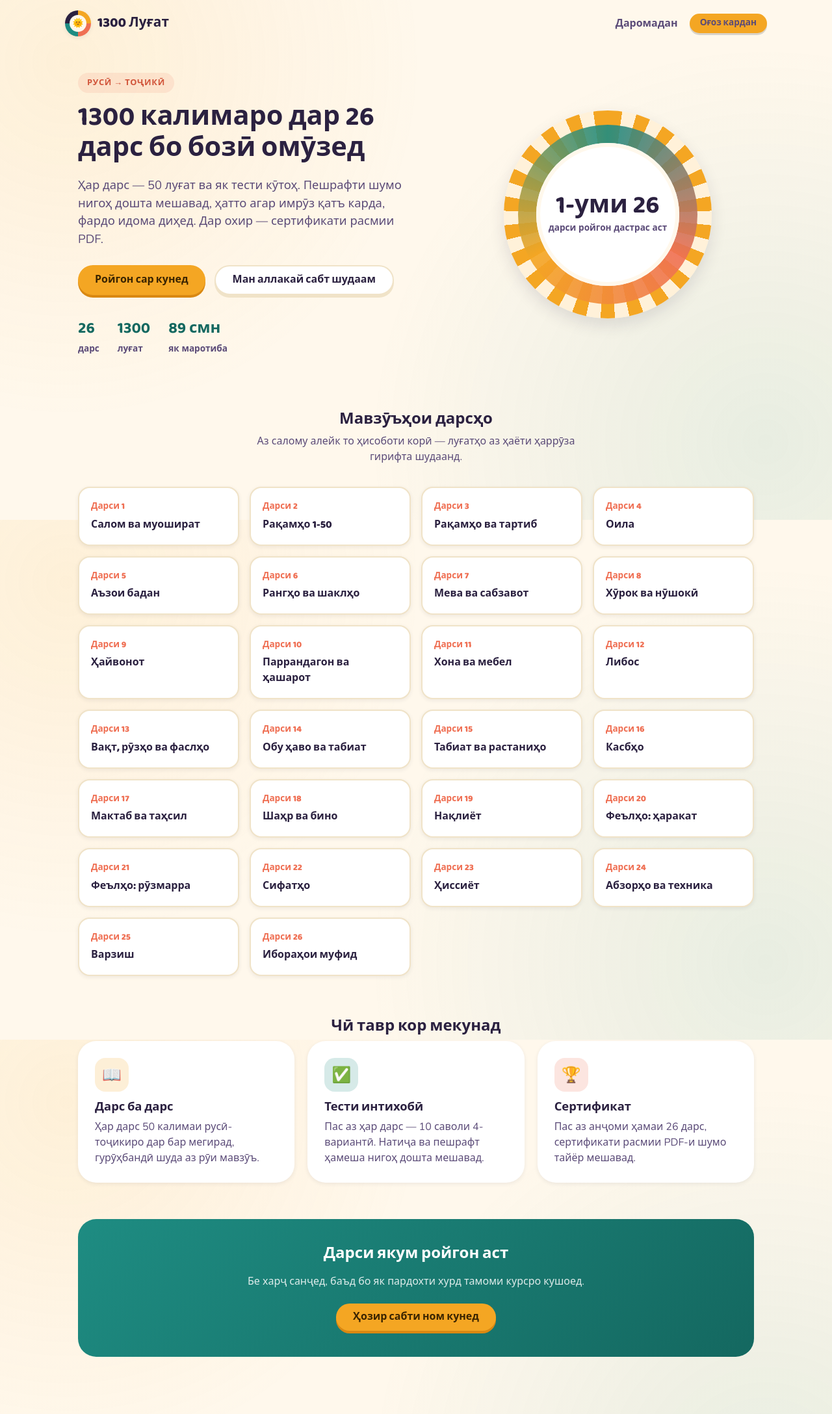
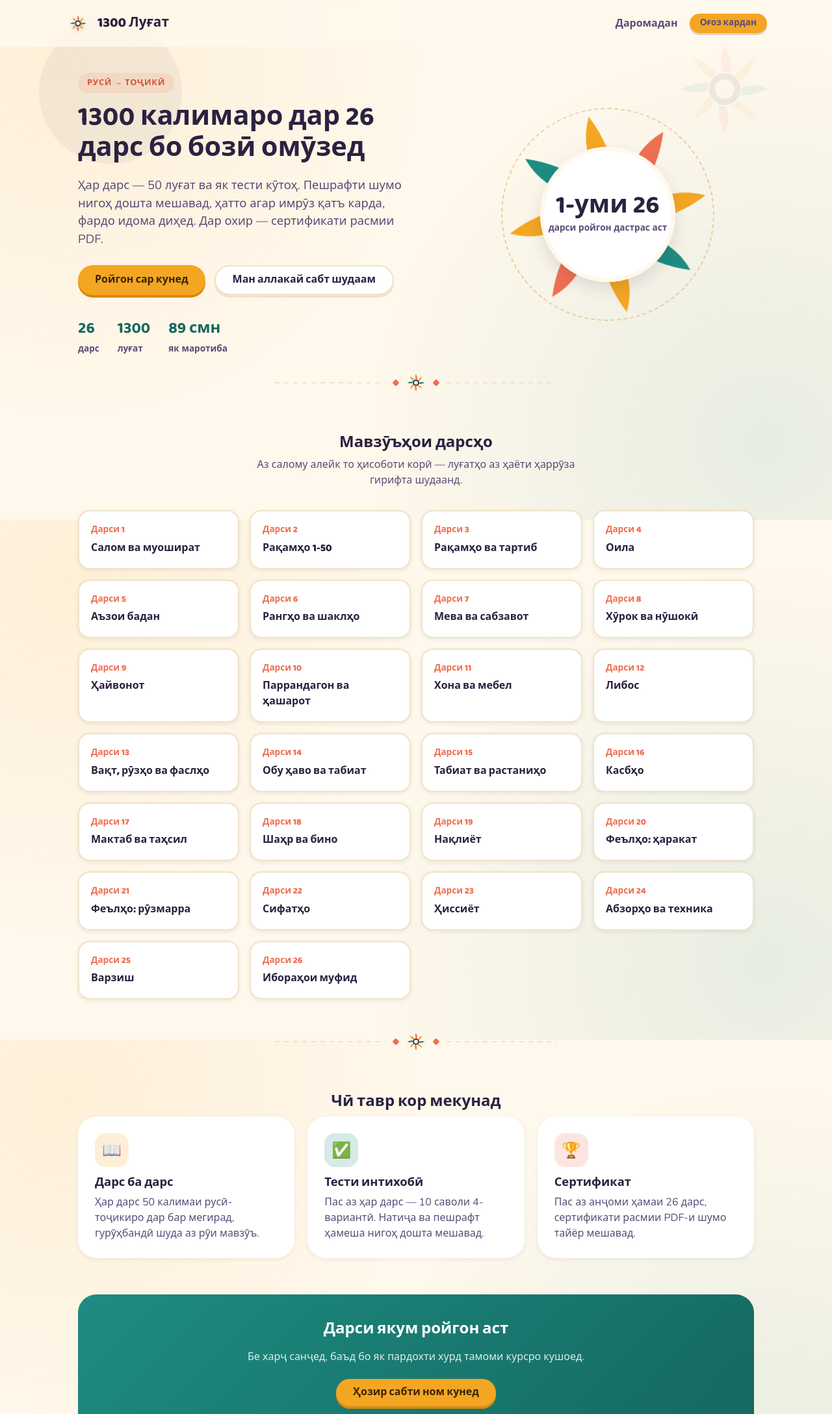
Before and after one commit to muhammadjunaydulloev-pixel/web-sayt1, a FastAPI app: page / in a window 1280 px wide. Shown: the top 2176 px of the page at 65% size. Run offline with FastAPI, Linux system fonts and the light colour scheme; data comes from the database, SQL or seed files in the repository.

Commit message:
junaydulloev

```diff
--- a/static/css/style.css
+++ b/static/css/style.css
@@ -136,8 +136,16 @@ main{ flex:1; padding-bottom: 60px; }
 }
 
 /* ---------- Landing ---------- */
-.hero{ padding: 40px 0 20px; }
-.hero-grid{ display:grid; grid-template-columns: 1.1fr .9fr; gap:40px; align-items:center; }
+.hero{ padding: 40px 0 20px; position:relative; }
+.hero::before{
+  content:""; position:absolute; top:-40px; left:-60px; width:220px; height:220px;
+  background: var(--plum); opacity:.05; border-radius:50%; pointer-events:none;
+}
+.hero-watermark{
+  position:absolute; top:-10px; right:-30px; width:150px; height:150px; opacity:.07;
+  pointer-events:none; z-index:0;
+}
+.hero-grid{ display:grid; grid-template-columns: 1.1fr .9fr; gap:40px; align-items:center; position:relative; z-index:1; }
 .eyebrow{
   display:inline-block; font-family:var(--font-display); font-weight:700; font-size:.8rem;
   letter-spacing:.06em; text-transform:uppercase; color: var(--coral-dark);
@@ -148,22 +156,21 @@ main{ flex:1; padding-bottom: 60px; }
 .hero-cta{ display:flex; gap:14px; flex-wrap:wrap; }
 
 .medallion{
-  position:relative; width: 320px; height:320px; margin:0 auto;
-  border-radius:50%;
-  background:
-    repeating-conic-gradient(from 0deg, var(--sun) 0deg 8deg, var(--cream-2) 8deg 16deg);
+  position:relative; width: 340px; height:340px; margin:0 auto;
   display:flex; align-items:center; justify-content:center;
-  box-shadow: var(--shadow-md);
 }
 .medallion::before{
-  content:""; position:absolute; inset:22px; border-radius:50%;
-  background: conic-gradient(var(--teal), var(--coral), var(--sun), var(--teal));
-  opacity:.9;
+  content:""; position:absolute; inset:6px; border-radius:50%;
+  border: 2px dashed var(--sun-dark); opacity:.35;
 }
+.medallion-ring{
+  position:absolute; inset:0; animation: medallion-spin 70s linear infinite;
+}
+@keyframes medallion-spin{ to{ transform: rotate(360deg); } }
 .medallion-inner{
-  position:relative; width: 220px; height:220px; border-radius:50%; background:#fff;
+  position:relative; z-index:2; width: 208px; height:208px; border-radius:50%; background:#fff;
   display:flex; flex-direction:column; align-items:center; justify-content:center;
-  box-shadow: inset 0 0 0 6px var(--cream);
+  box-shadow: var(--shadow-md), inset 0 0 0 6px var(--cream);
   text-align:center; padding: 10px;
 }
 .medallion-inner strong{ font-family:var(--font-display); font-size:2.4rem; color:var(--plum); line-height:1; }
@@ -408,6 +415,49 @@ th{ font-family: var(--font-display); color: var(--plum-soft); font-size:.78rem;
   *{ transition:none !important; animation:none !important; }
 }
 
+/* ---------- Suzani rosette signature ---------- */
+.rosette-svg{ display:block; width:100%; height:100%; }
+
+/* ---------- Sticky glass nav ---------- */
+.nav-bar{
+  position: sticky; top:0; z-index: 60;
+  background: rgba(255,248,236,.82); backdrop-filter: blur(10px); -webkit-backdrop-filter: blur(10px);
+  transition: box-shadow .25s ease, background .25s ease;
+}
+.nav-bar.scrolled{ box-shadow: 0 4px 18px rgba(43,33,64,.09); background: rgba(255,248,236,.94); }
+.brand-mark{ padding:6px; background:none; box-shadow:none; }
+.brand-mark .rosette-svg{ filter: drop-shadow(0 2px 3px rgba(43,33,64,.18)); }
+.brand:hover{ text-decoration:none; }
+.brand:hover .rosette-svg{ transform: rotate(18deg); transition: transform .3s ease; }
+
+/* ---------- Ornament divider (suzani border stitch) ---------- */
+.ornament-divider{ display:flex; align-items:center; justify-content:center; gap:12px; margin: 6px 0 2px; }
+.od-line{ flex:1; max-width:170px; height:2px; background: repeating-linear-gradient(90deg, var(--line) 0 7px, transparent 7px 14px); }
+.od-diamond{ width:8px; height:8px; flex-shrink:0; background: var(--coral); transform: rotate(45deg); border-radius:2px; }
+.od-rosette{ width:30px; height:30px; flex-shrink:0; }
+
+/* ---------- Scroll-reveal ---------- */
+.reveal{ opacity:0; transform: translateY(22px); transition: opacity .6s cubic-bezier(.2,.7,.3,1), transform .6s cubic-bezier(.2,.7,.3,1); }
+.reveal.visible{ opacity:1; transform:none; }
+.reveal-stagger.visible > *{ transition-delay: calc(var(--stagger-i, 0) * 60ms); }
+
+/* ---------- Lift-on-hover for cards ---------- */
+.topic-card, .feature-card, .word-card, .chatlist-item, .lesson-card{
+  transition: transform .18s ease, box-shadow .18s ease, border-color .18s ease;
+}
+.topic-card:hover, .word-card:hover{
+  transform: translateY(-4px); box-shadow: var(--shadow-md); border-color: var(--sun);
+}
+.feature-card{ position:relative; overflow:hidden; }
+.feature-card::before{
+  content:""; position:absolute; top:0; left:0; right:0; height:5px;
+  background: linear-gradient(90deg, var(--sun), var(--coral), var(--teal));
+  transform: scaleX(0); transform-origin:0 50%; transition: transform .3s ease;
+}
+.feature-card:hover{ transform: translateY(-5px); box-shadow: var(--shadow-md); }
+.feature-card:hover::before{ transform: scaleX(1); }
+.lesson-card:hover{ box-shadow: var(--shadow-md); border-color: var(--sun); }
+
 /* ---------- Nav badge ---------- */
 .nav-badge{
   display:inline-flex; align-items:center; justify-content:center;
--- a/templates/base.html
+++ b/templates/base.html
@@ -7,10 +7,12 @@
 <link rel="stylesheet" href="/static/css/style.css">
 </head>
 <body>
-<header class="wrap nav">
+{% from "macros.html" import rosette %}
+<header class="nav-bar" id="site-nav">
+<div class="wrap nav">
   <div class="nav-inner">
     <a class="brand" href="/">
-      <span class="brand-mark"><span>🌞</span></span>
+      <span class="brand-mark">{{ rosette() }}</span>
       1300 Луғат
     </a>
     <nav class="nav-links">
@@ -39,6 +41,7 @@
       {% endif %}
     </nav>
   </div>
+</div>
 </header>
 <main>
 {% block content %}{% endblock %}
@@ -80,5 +83,33 @@
   {% endif %}
 </nav>
 {% endif %}
+
+<script>
+(function(){
+  var nav = document.getElementById('site-nav');
+  if(nav){
+    var onScroll = function(){
+      nav.classList.toggle('scrolled', window.scrollY > 8);
+    };
+    onScroll();
+    window.addEventListener('scroll', onScroll, {passive:true});
+  }
+  var reduce = window.matchMedia && window.matchMedia('(prefers-reduced-motion: reduce)').matches;
+  var els = document.querySelectorAll('.reveal');
+  if(reduce || !('IntersectionObserver' in window) || !els.length){
+    els.forEach(function(el){ el.classList.add('visible'); });
+  } else {
+    var io = new IntersectionObserver(function(entries){
+      entries.forEach(function(entry){
+        if(entry.isIntersecting){
+          entry.target.classList.add('visible');
+          io.unobserve(entry.target);
+        }
+      });
+    }, {threshold:.15, rootMargin:'0px 0px -40px 0px'});
+    els.forEach(function(el){ io.observe(el); });
+  }
+})();
+</script>
 </body>
 </html>
--- a/templates/landing.html
+++ b/templates/landing.html
@@ -1,9 +1,11 @@
 {% extends "base.html" %}
+{% from "macros.html" import rosette, divider %}
 {% block content %}
 <div class="wrap">
   <section class="hero">
+    <div class="hero-watermark">{{ rosette() }}</div>
     <div class="hero-grid">
-      <div>
+      <div class="reveal">
         <span class="eyebrow">Русӣ → Тоҷикӣ</span>
         <h1>1300 калимаро дар 26 дарс бо бозӣ омӯзед</h1>
         <p class="lead">Ҳар дарс — 50 луғат ва як тести кӯтоҳ. Пешрафти шумо нигоҳ дошта мешавад, ҳатто агар имрӯз қатъ карда, фардо идома диҳед. Дар охир — сертификати расмии PDF.</p>
@@ -17,7 +19,8 @@
           <div><strong>{{ price }} смн</strong><span>як маротиба</span></div>
         </div>
       </div>
-      <div class="medallion">
+      <div class="medallion reveal">
+        <div class="medallion-ring">{{ rosette() }}</div>
         <div class="medallion-inner">
           <strong>1-уми 26</strong>
           <span>дарси ройгон дастрас аст</span>
@@ -26,37 +29,39 @@
     </div>
   </section>
 
+  {{ divider() }}
   <h2 class="section-title">Мавзӯъҳои дарсҳо</h2>
   <p class="section-sub">Аз салому алейк то ҳисоботи корӣ — луғатҳо аз ҳаёти ҳаррӯза гирифта шудаанд.</p>
   <div class="topic-grid">
     {% for num, title in lesson_titles %}
-    <div class="topic-card">
+    <div class="topic-card reveal" style="--stagger-i: {{ loop.index0 }}">
       <span class="num">Дарси {{ num }}</span>
       <span class="title">{{ title }}</span>
     </div>
     {% endfor %}
   </div>
 
+  {{ divider() }}
   <h2 class="section-title">Чӣ тавр кор мекунад</h2>
   <div class="feature-grid">
-    <div class="feature-card">
+    <div class="feature-card reveal">
       <div class="icon">📖</div>
       <h3>Дарс ба дарс</h3>
       <p>Ҳар дарс 50 калимаи русӣ-тоҷикиро дар бар мегирад, гурӯҳбандӣ шуда аз рӯи мавзӯъ.</p>
     </div>
-    <div class="feature-card">
+    <div class="feature-card reveal" style="--stagger-i:1">
       <div class="icon">✅</div>
       <h3>Тести интихобӣ</h3>
       <p>Пас аз ҳар дарс — 10 саволи 4-вариантӣ. Натиҷа ва пешрафт ҳамеша нигоҳ дошта мешавад.</p>
     </div>
-    <div class="feature-card">
+    <div class="feature-card reveal" style="--stagger-i:2">
       <div class="icon">🏆</div>
       <h3>Сертификат</h3>
       <p>Пас аз анҷоми ҳамаи 26 дарс, сертификати расмии PDF-и шумо тайёр мешавад.</p>
     </div>
   </div>
 
-  <div class="cta-band">
+  <div class="cta-band reveal">
     <h2>Дарси якум ройгон аст</h2>
     <p>Бе харҷ санҷед, баъд бо як пардохти хурд тамоми курсро кушоед.</p>
     <a href="/register" class="btn btn-primary">Ҳозир сабти ном кунед</a>
--- a/templates/macros.html
+++ b/templates/macros.html
@@ -3,3 +3,31 @@
   {% if person.avatar %}{{ person.avatar }}{% else %}<span class="avatar-fallback">{{ (person.full_name or '?')[0]|upper }}</span>{% endif %}
 </span>
 {% endmacro %}
+
+{% macro rosette(cls='') %}
+<svg viewBox="0 0 200 200" class="rosette-svg {{ cls }}" xmlns="http://www.w3.org/2000/svg" aria-hidden="true" focusable="false">
+  <g>
+    <path d="M100,72 Q85.7,37.9 100,10 Q114.3,37.9 113,72 Z" fill="var(--coral)" transform="rotate(0 100 100)"/>
+    <path d="M100,72 Q85.7,37.9 100,10 Q114.3,37.9 113,72 Z" fill="var(--sun)" transform="rotate(45 100 100)"/>
+    <path d="M100,72 Q85.7,37.9 100,10 Q114.3,37.9 113,72 Z" fill="var(--teal)" transform="rotate(90 100 100)"/>
+    <path d="M100,72 Q85.7,37.9 100,10 Q114.3,37.9 113,72 Z" fill="var(--sun)" transform="rotate(135 100 100)"/>
+    <path d="M100,72 Q85.7,37.9 100,10 Q114.3,37.9 113,72 Z" fill="var(--coral)" transform="rotate(180 100 100)"/>
+    <path d="M100,72 Q85.7,37.9 100,10 Q114.3,37.9 113,72 Z" fill="var(--sun)" transform="rotate(225 100 100)"/>
+    <path d="M100,72 Q85.7,37.9 100,10 Q114.3,37.9 113,72 Z" fill="var(--teal)" transform="rotate(270 100 100)"/>
+    <path d="M100,72 Q85.7,37.9 100,10 Q114.3,37.9 113,72 Z" fill="var(--sun)" transform="rotate(315 100 100)"/>
+  </g>
+  <circle cx="100" cy="100" r="34" fill="var(--plum)"/>
+  <circle cx="100" cy="100" r="34" fill="none" stroke="var(--cream)" stroke-width="3"/>
+  <circle cx="100" cy="100" r="20" fill="var(--cream)"/>
+</svg>
+{% endmacro %}
+
+{% macro divider() %}
+<div class="ornament-divider" aria-hidden="true">
+  <span class="od-line"></span>
+  <span class="od-diamond"></span>
+  {{ rosette('od-rosette') }}
+  <span class="od-diamond"></span>
+  <span class="od-line"></span>
+</div>
+{% endmacro %}
```
